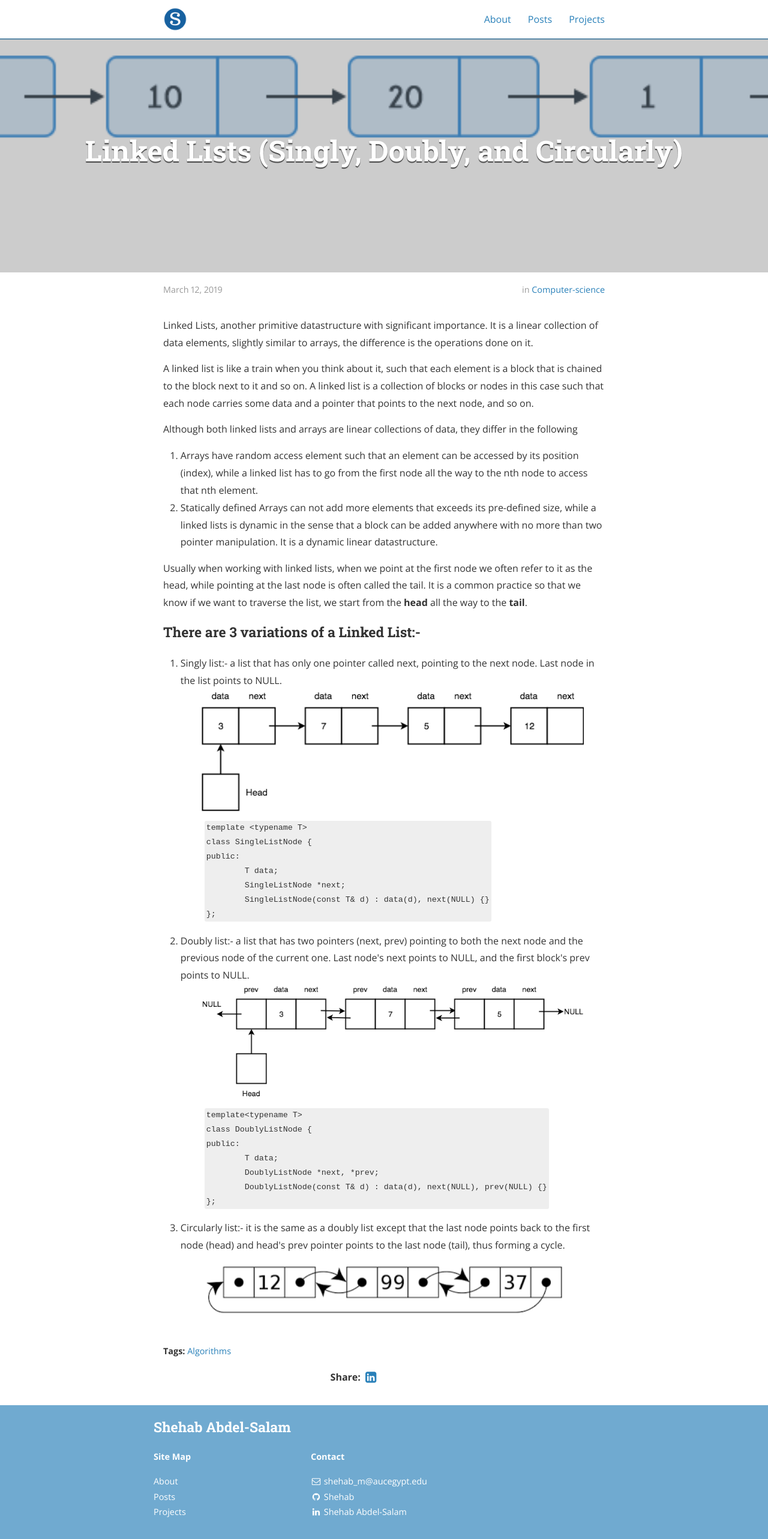
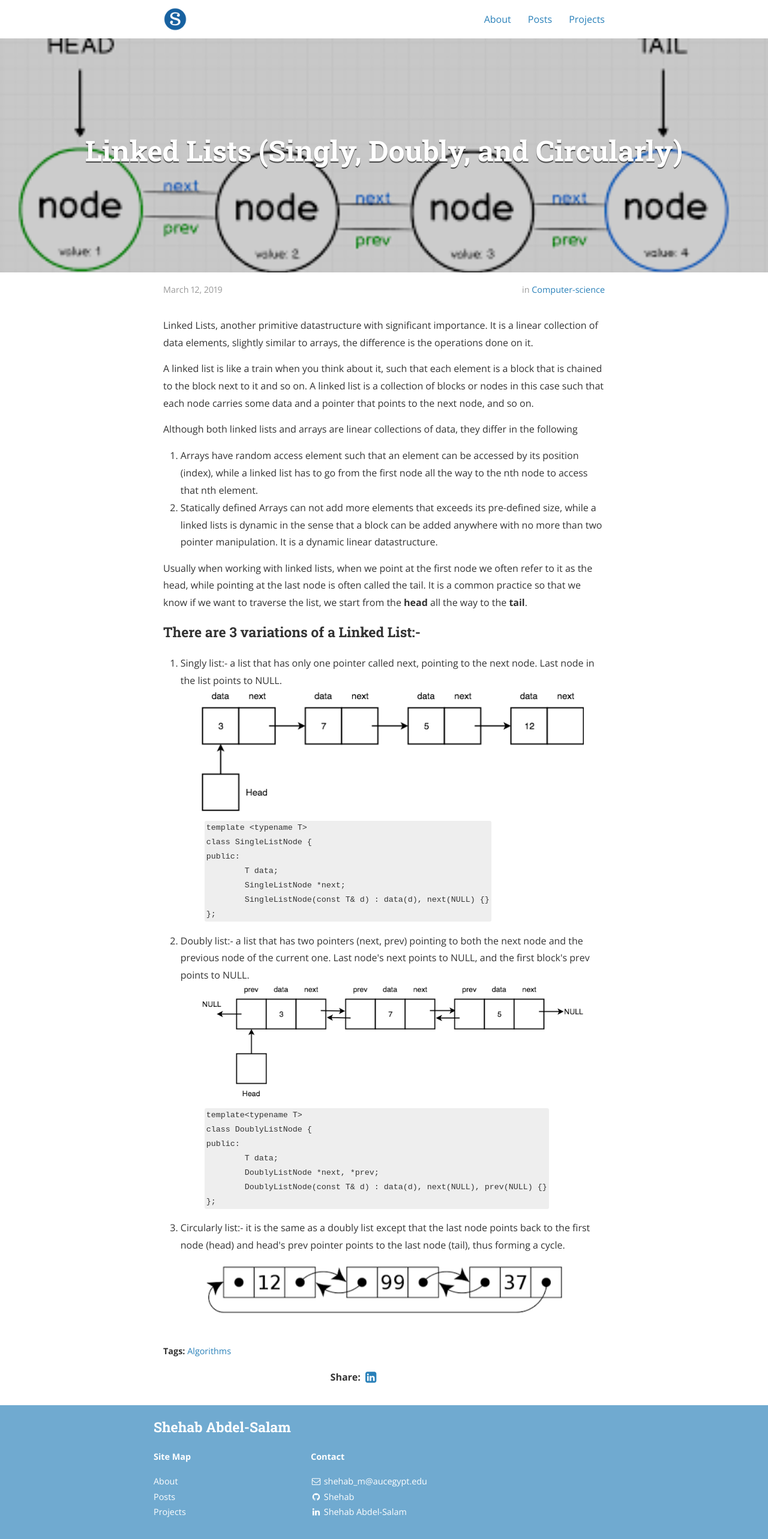
Before and after one commit to ShehabCE/shehabce.github.io, a Jekyll site: the page built from _posts/2019-03-12-Linked-Lists.markdown, in a window 1280 px wide. Shown: the whole page at 60% size. Built offline with Jekyll 4.4.1, drawn with Linux system fonts in a browser that asks for light colours; nearby versions of some CDN libraries; a style sheet for code colours, icons or effects is not loaded.

Commit message:
changed asset.

```diff
--- a/_posts/2019-03-12-Linked-Lists.markdown
+++ b/_posts/2019-03-12-Linked-Lists.markdown
@@ -5,7 +5,7 @@ date:   2019-03-12 16:00:00
 author: Shehab
 categories: Computer-Science
 tags: Algorithms
-cover: "/assets/posts/linkedlist.png"
+cover: "/assets/posts/linkedlist2.png"
 ---
 
 Linked Lists, another primitive datastructure with significant importance. It is a linear collection of data elements, slightly similar to arrays, the difference is the operations done on it.
```
Also changed, not shown: assets/posts/linkedlist2.png (added).
